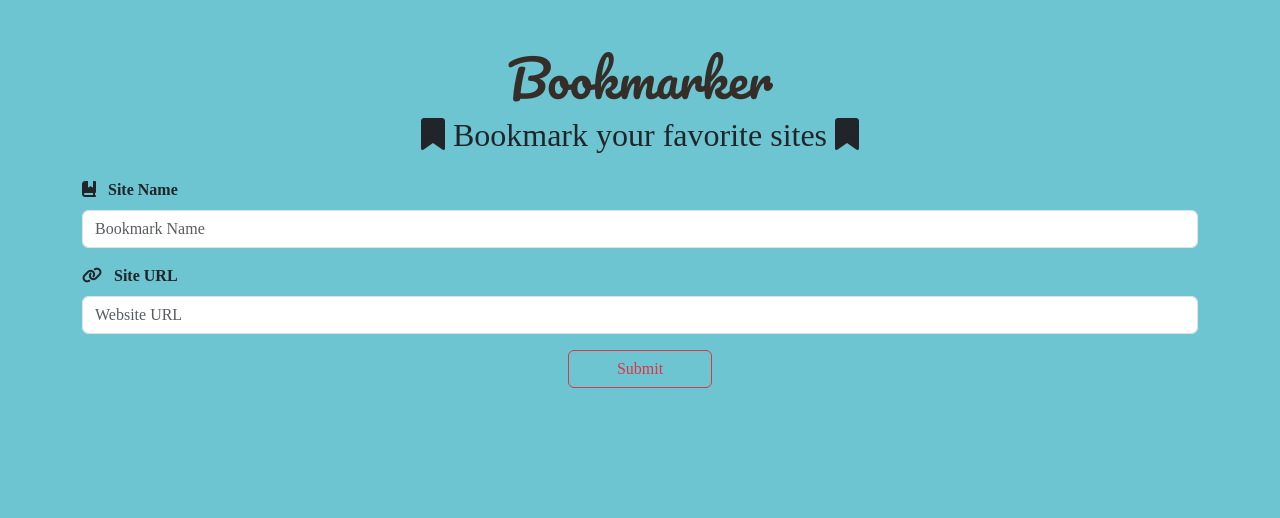
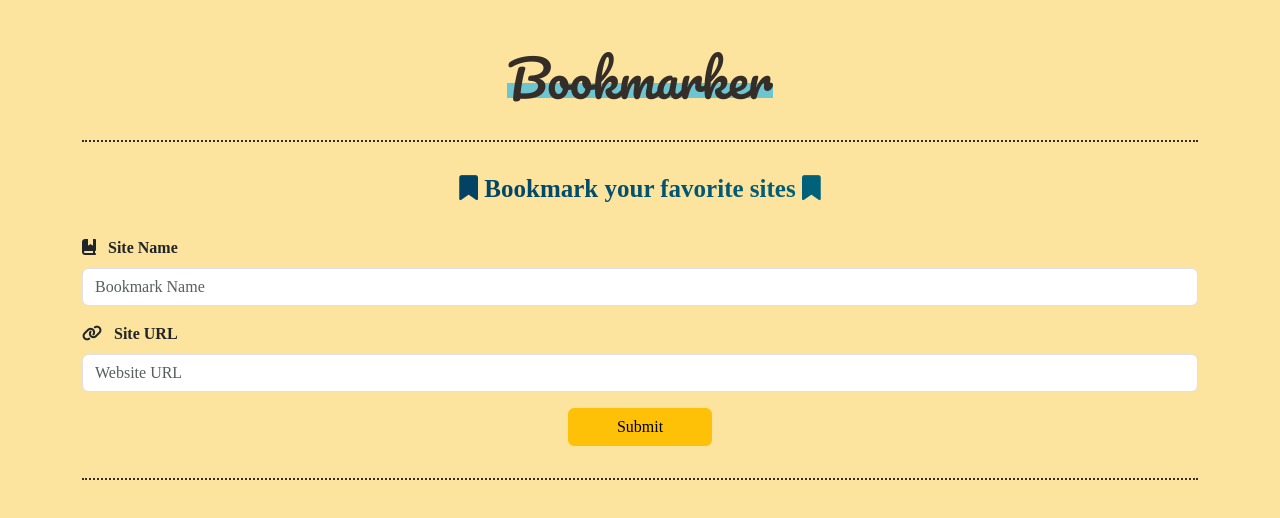
Before and after one commit to khaledradwan96/Bookmarker, a plain HTML site: page index.html in a window 1280 px wide. Drawn offline with Linux system fonts and the light colour scheme; a web font is replaced by a local one.

Commit message:
style: change style of some elements

```diff
--- a/css/main.css
+++ b/css/main.css
@@ -4,11 +4,48 @@ body {
 
 main {
   min-height: 100vh;
-  background-color: #6dc5d1;
+  background-color: #fde49e;
 }
 main h1 {
   font-family: "Pacifico", "cursive";
   font-size: 50px;
   color: #352e28;
   position: relative;
+  z-index: 1;
+  width: fit-content;
+  margin: auto;
+  margin-bottom: 2rem;
 }
+main h1::before {
+  content: "";
+  position: absolute;
+  width: 100%;
+  height: 25%;
+  left: 0;
+  bottom: 10px;
+  background-color: #6dc5d1;
+  transition: height 350ms;
+  z-index: -1;
+}
+main h1:hover::before {
+  height: 50%;
+}
+main .add-control {
+  border-top: 2px dotted #352e28;
+  border-bottom: 2px dotted #352e28;
+  padding-block: 2rem;
+}
+main .add-control h2 {
+  font-size: 25px;
+  font-weight: bold;
+  margin-bottom: 2rem;
+  background: linear-gradient(to right, #01204e, #028391);
+  -webkit-text-fill-color: transparent;
+  -webkit-background-clip: text;
+}
+.form-control:focus {
+  border-color: #028391;
+  background-color: #fff;
+  outline: 0;
+  box-shadow: 0 0 0 0.25rem #6dc5d1;
+}
--- a/index.html
+++ b/index.html
@@ -23,7 +23,7 @@
         <div class="container text-center">
             <h1>Bookmarker</h1>
             <div class="add-control">
-                <h2 class="mb-4">
+                <h2>
                     <i class="fa-solid fa-bookmark"></i>
                     Bookmark your favorite sites
                     <i class="fa-solid fa-bookmark"></i>
@@ -45,7 +45,7 @@
                     <input type="url" id="siteURL" class="form-control" placeholder="Website URL">
                 </div>
 
-                <button class="btn btn-outline-danger px-5 mt-3">Submit</button>
+                <button class="btn btn-warning px-5 mt-3">Submit</button>
             </div>
         </div>
     </main>
```
